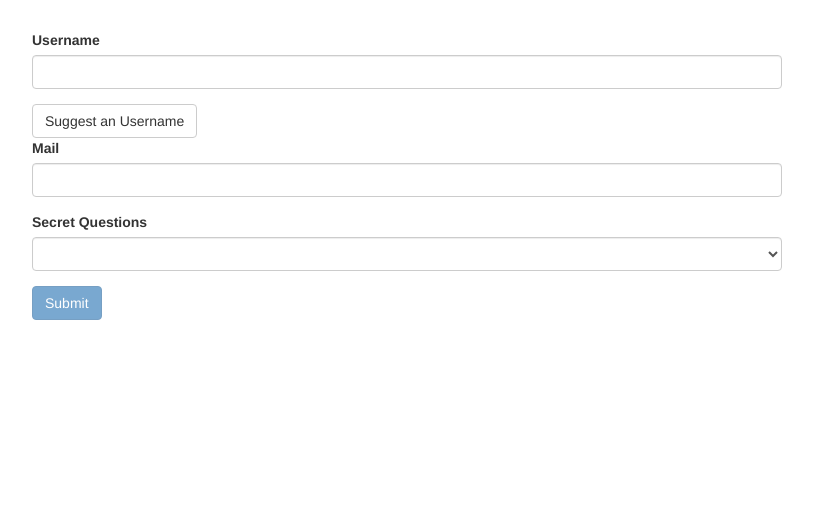
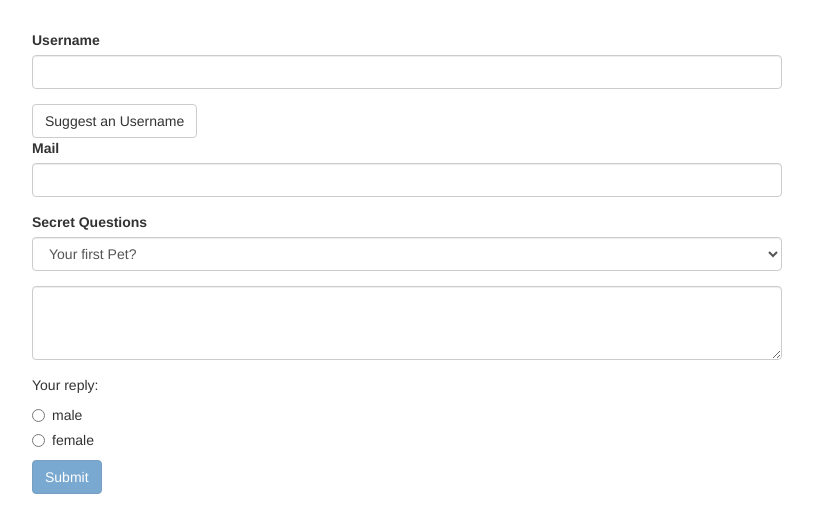
Before and after one commit to igoreskin/angular-forms-td, an Angular app: page / in a window 1280 px wide. Shown: the top 532 px of the page, without its empty margins (233-1046 px from the left). Built offline with nearby package versions, Linux system fonts and the light colour scheme.

Commit message:
Radio buttons

```diff
--- a/src/app/app.component.html
+++ b/src/app/app.component.html
@@ -2,7 +2,7 @@
   <div class="row">
     <div class="col-xs-12 col-sm-10 col-md-8 col-sm-offset-1 col-md-offset-2">
       <form (ngSubmit)="onSubmit(f)" #f="ngForm">
-        <div id="user-data">
+        <div id="user-data" ngModelGroup="userData" #userData="ngModelGroup">
           <div class="form-group">
             <label for="username">Username</label>
             <input type="text" id="username" class="form-control" ngModel name="username" required>
@@ -14,13 +14,28 @@
             <span class="help-block" *ngIf="!email.valid && email.touched">Please enter a valid email!</span>
           </div>
         </div>
+        <p *ngIf="!userData.valid && userData.touched">User data is invalid!</p>
+
         <div class="form-group">
           <label for="secret">Secret Questions</label>
-          <select id="secret" class="form-control" ngModel name="secret">
+          <select id="secret" class="form-control" [ngModel]="defaultQuestion" name="secret">
             <option value="pet">Your first Pet?</option>
             <option value="teacher">Your first teacher?</option>
           </select>
         </div>
+
+        <div class="form-group">
+          <textarea name="questionAnswer" rows="3" class="form-control" [(ngModel)]="answer"></textarea>
+        </div>
+        <p>Your reply: {{ answer }}</p>
+
+        <div class="radio" *ngFor="let gender of genders">
+          <label for="">
+            <input type="radio" name="gender" ngModel [value]="gender" required>
+            {{ gender }}
+          </label>
+        </div>
+
         <button class="btn btn-primary" type="submit" [disabled]="!f.valid">Submit</button>
       </form>
     </div>
--- a/src/app/app.component.ts
+++ b/src/app/app.component.ts
@@ -8,6 +8,9 @@
 })
 export class AppComponent {
   @ViewChild('f') signupForm: NgForm;
+  defaultQuestion = 'pet';
+  answer = '';
+  genders = ['male', 'female']
 
   suggestUserName() {
     const suggestedName = 'Superuser';
```
